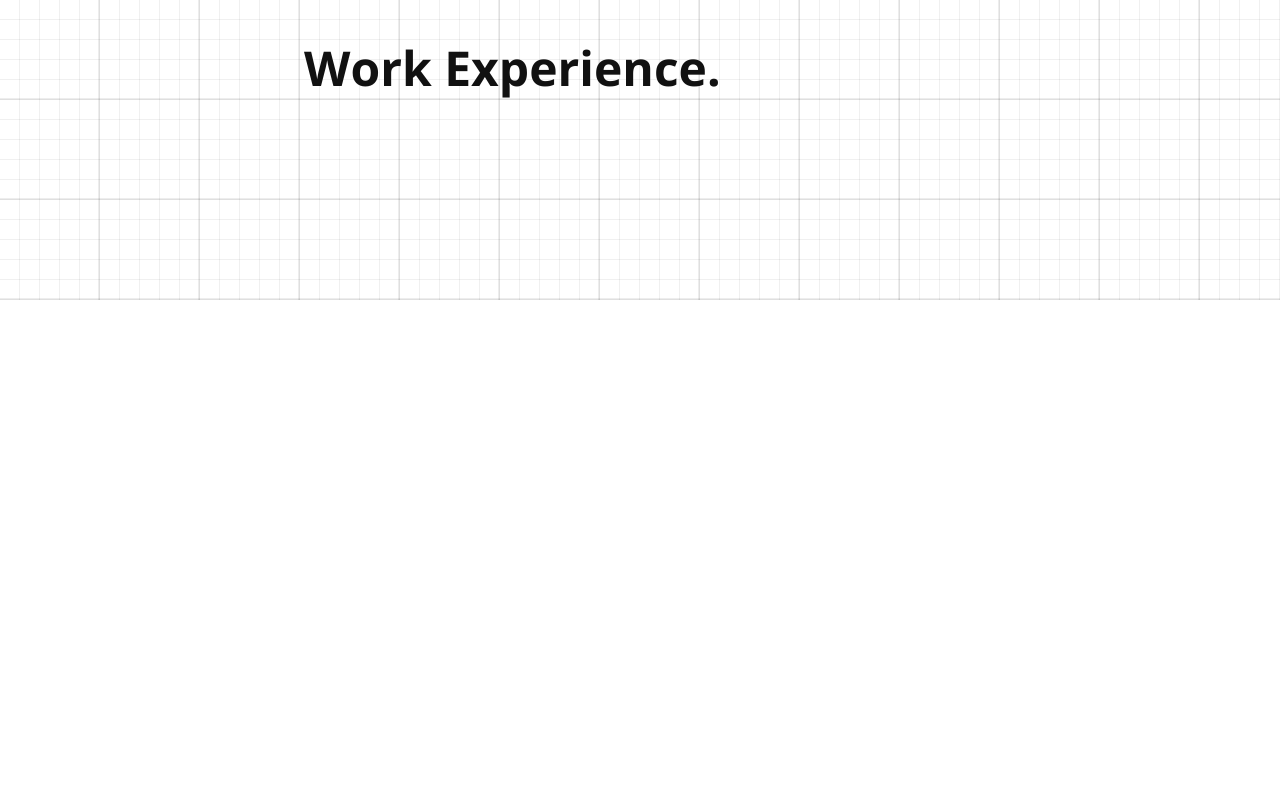
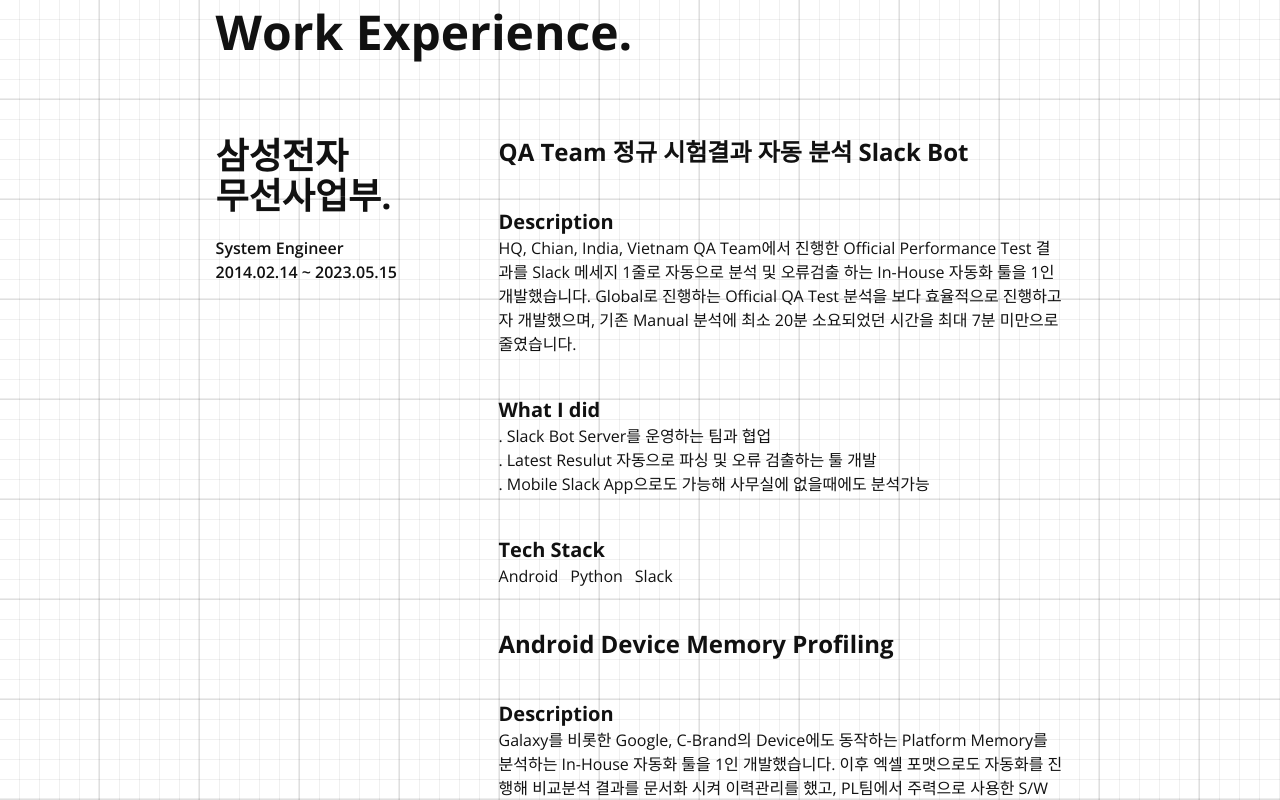
Before and after one commit to jh0152park/introduce_my_self, a Next.js app in the folder resume/: page / in a window 1280 px wide. Shown: the part 500-1300 px from the top of the page. Before the commit the page ends 800 px from the top, so only its background shows below. Built offline with nearby package versions, Linux system fonts and the light colour scheme.

Commit message:
added work-experience

```diff
--- a/resume/app/page.tsx
+++ b/resume/app/page.tsx
@@ -6,7 +6,7 @@
     return (
         <div className="flex items-start justify-center w-full">
             <Header />
-            <main className="p-[5%] w-full h-screen max-w-[800px] ">
+            <main className="px-[2%] py-[5%] w-full h-screen max-w-[900px] ">
                 <Title />
                 <WorkExperience />
             </main>
--- a/resume/components/work/work-experience.tsx
+++ b/resume/components/work/work-experience.tsx
@@ -1,12 +1,83 @@
+import { WORK_EXPERIENCE } from "@/global/experience";
 import PointDot from "../common/point-dot";
+import { POINT_COLOR } from "@/global/style";
 
 export default function WorkExperience() {
+    const work = WORK_EXPERIENCE;
+
     return (
-        <div className="flex items-start justify-start w-full flex-fol">
+        <div className="flex flex-col items-start justify-start w-full">
             <div className="flex items-start justify-start my-20 text-5xl font-bold">
                 <span>Work Experience</span>
                 <PointDot />
             </div>
+
+            <div className="flex items-start justify-start w-full">
+                <div className="flex flex-col items-start justify-start w-[50%] ">
+                    <div className="flex flex-col items-start justify-start *:font-bold text-4xl">
+                        {work.company.split(" ").map((company) => (
+                            <div className="flex items-start justify-start">
+                                <span key={company}>{company}</span>
+                                {company === "무선사업부" && <PointDot />}
+                            </div>
+                        ))}
+                    </div>
+                    <div className="flex flex-col items-start justify-start mt-5 *:font-semibold">
+                        <span>{work.as}</span>
+                        <span>{work.period}</span>
+                    </div>
+                </div>
+                <div className="flex flex-col items-start justify-start w-full">
+                    {work.mission.map((misson) => (
+                        <div
+                            key={misson.title}
+                            className="flex flex-col items-start justify-start w-full gap-10 mb-10"
+                        >
+                            <span
+                                className={`text-2xl font-bold text-[${POINT_COLOR.dark}]`}
+                            >
+                                {misson.title}
+                            </span>
+
+                            <div className="flex flex-col items-start justify-start">
+                                <span className="text-xl font-bold">
+                                    Description
+                                </span>
+                                <span className="text-md ">
+                                    {misson.description}
+                                </span>
+                            </div>
+
+                            <div className="flex flex-col items-start justify-start">
+                                <span className="text-xl font-bold">
+                                    What I did
+                                </span>
+                                {misson.worked.map((work) => (
+                                    <div
+                                        key={work}
+                                        className="flex items-center justify-start gap-1 text-md"
+                                    >
+                                        <PointDot />
+                                        <span>{work}</span>
+                                    </div>
+                                ))}
+                            </div>
+
+                            <div className="flex flex-col items-start justify-start">
+                                <span className="text-xl font-bold">
+                                    Tech Stack
+                                </span>
+
+                                <div className="flex items-center justify-start gap-3 text-md">
+                                    {misson.tech.map((tech) => (
+                                        <span key={tech}>{tech}</span>
+                                    ))}
+                                </div>
+                            </div>
+                        </div>
+                    ))}
+                </div>
+            </div>
         </div>
     );
 }
--- /dev/null
+++ b/resume/global/experience.ts
@@ -0,0 +1,92 @@
+interface IMission {
+    title: string;
+    description: string;
+    worked: string[];
+    tech: string[];
+}
+
+interface IWorkExperience {
+    company: string;
+    as: string;
+    period: string;
+    mission: IMission[];
+}
+
+export const WORK_EXPERIENCE: IWorkExperience = {
+    company: "삼성전자 무선사업부",
+    as: "System Engineer",
+    period: "2014.02.14 ~ 2023.05.15",
+    mission: [
+        {
+            title: "QA Team 정규 시험결과 자동 분석 Slack Bot",
+            description:
+                "HQ, Chian, India, Vietnam QA Team에서 진행한 Official Performance Test 결과를 Slack 메세지 1줄로 자동으로 분석 및 오류검출 하는 In-House 자동화 툴을 1인 개발했습니다. Global로 진행하는 Official QA Test 분석을 보다 효율적으로 진행하고자 개발했으며, 기존 Manual 분석에 최소 20분 소요되었던 시간을 최대 7분 미만으로 줄였습니다.",
+            worked: [
+                "Slack Bot Server를 운영하는 팀과 협업",
+                "Latest Resulut 자동으로 파싱 및 오류 검출하는 툴 개발",
+                "Mobile Slack App으로도 가능해 사무실에 없을때에도 분석가능",
+            ],
+            tech: ["Android", "Python", "Slack"],
+        },
+
+        {
+            title: "Android Device Memory Profiling",
+            description:
+                "Galaxy를 비롯한 Google, C-Brand의 Device에도 동작하는 Platform Memory를 분석하는 In-House 자동화 툴을 1인 개발했습니다. 이후 엑셀 포맷으로도 자동화를 진행해 비교분석 결과를 문서화 시켜 이력관리를 했고, PL팀에서 주력으로 사용한 S/W Version별 메모리 비교 사이트의 모태가 되었습니다.",
+            worked: [
+                "In-House 자동화툴 독자 개발 및 유지보수",
+                "자체 비교분석 결과 문서화 및 이력관리",
+                "S/W 버전벌 Abnoraml Process 검출",
+            ],
+            tech: ["Android", "Python"],
+        },
+
+        {
+            title: "Process Life Cycle Tracking",
+            description:
+                "Againg, Multitasking, Perfornamce Test 결과를 분석하기 위해서 각각 개별의 Process들의 Life Cycle을 추적 및 분석하는 자동화 툴을 1인 개발했습니다. 해당 툴을 통해서 특정 Process가 Abnormal한 동작을 하는지 혹은 불필요하게 많은 Memory Resource를 점유하지는 않는지 시각적으로 비교 및 분석했습니다.",
+            worked: [
+                "QA Official Performance Test Analysis",
+                "Text 기반의 Log를 시각화를 통해 비교 및 분석",
+                "Runtime간 Process별 Life Cycle 시각화",
+            ],
+            tech: ["Android", "Python"],
+        },
+
+        {
+            title: "QA Official Test Scenario 재현",
+            description:
+                "QA Team 에서 진행하는 Official S/W Performance Test를 개발팀 자체적으로 진행가능한 테스트 자동화 툴을 1인 개발했습니다. Manual Test의 경우 Scenario의 90%를 커버했으며 그 외 자동화 Test의 경우 Scenario의 100%를 커버했습니다. 동시에 Official 결과대비 90%이상의 유사도를 보여 개발팀내 의사결정의 백데이터로 사용했습니다.",
+            worked: [
+                "Official Test 대비 최소 5hours 개선",
+                "Display Touch Event Base 개발",
+                "기존 Memory 분석 툴 마이그레이션",
+            ],
+            tech: ["Android", "Python"],
+        },
+
+        {
+            title: "Android Low Memory Killer Daemon",
+            description:
+                "Runtime간 Device의 Memory를 적정 수준으로 유지함과 동시에 Multitaksing Performance를 최대로 끌어올려 사용자에게 더 좋은 경험을 제공하기 위해 Process를 Kill해 Memory Management하는 LMKD를 운영 및 유지보수 했습니다.",
+            worked: [
+                "S-LSI, QC, MediaTech LMKD 마이그레이션",
+                "Android Platform 및 Kernel Features 튜닝",
+                "Multitasking Performance 향상을 위한 Process Priority Policy 운영",
+            ],
+            tech: ["Android", "Kernel", "Java"],
+        },
+
+        {
+            title: "Android OS Upgrade",
+            description:
+                "매년 Google에서 공개하는 신규 OS를 Galaxy Device에 지원하는 과정에서오는 Performance Trade-Off를 최소화해 사용자 경험을 높은 수준으로 유지하기 위해 적절한 튜닝을 진행했습니다. 주로 Runtime 중에 CUP와 Memory에 불필요하게 Burdden을 주는 Processes들 최적화에 집중했습니다.",
+            worked: [
+                "Unless High Priority Processes 삭제 및 메모리 확보",
+                "Application Launch Performance 유지를 위한 Platform 튜닝",
+                "OS Upgrade에 따른 System Memory Pressure를 줄이기 위한 Kernel 튜닝",
+            ],
+            tech: ["Android", "Android kernel"],
+        },
+    ],
+};
```
